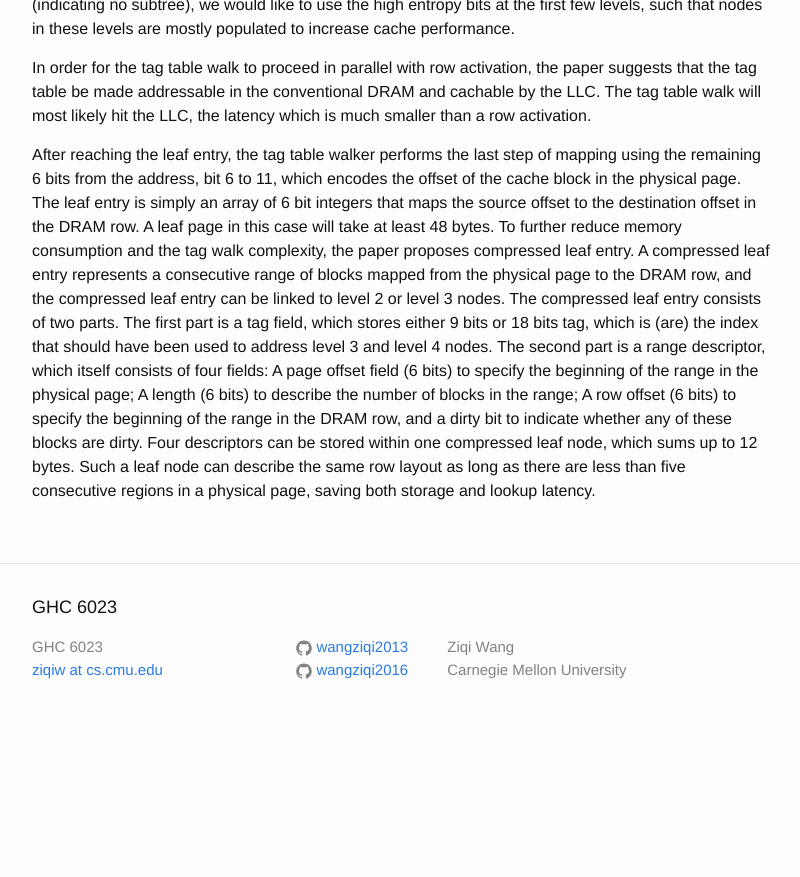
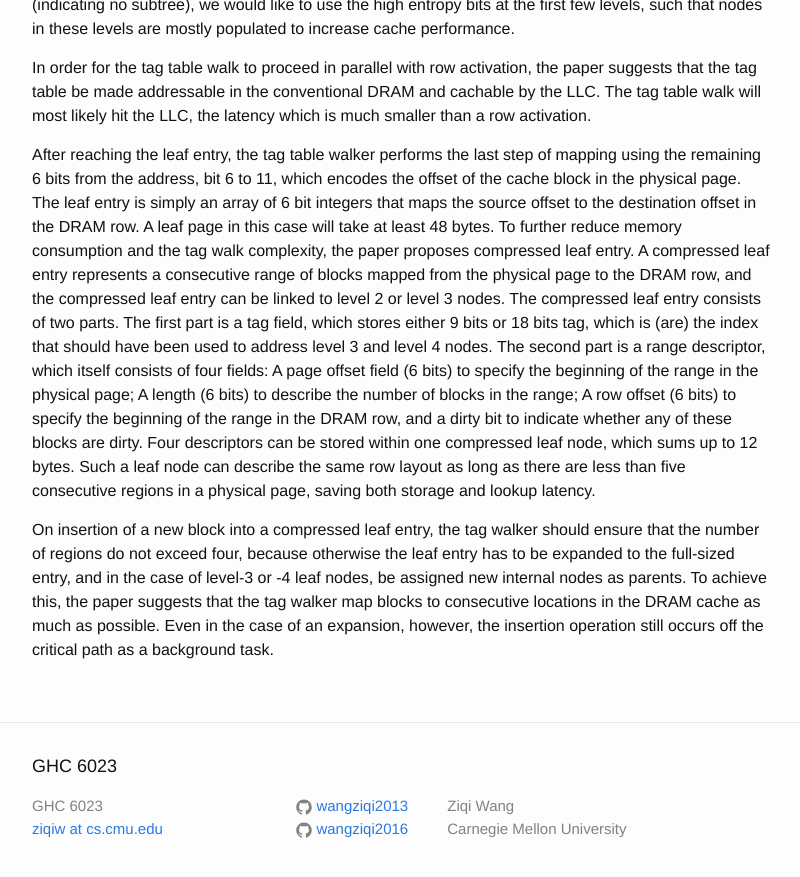
Before and after one commit to wangziqi2013/wangziqi2013.github.io, a Jekyll site: the page built from _posts/2019-09-01-tag-tables.markdown, in a window 1280 px wide and 900 px high, scrolled down 1933 px. Shown: the top 877 px of the window, without its empty margins (238-1038 px from the left). Built offline with Jekyll 4.4.1, drawn with Linux system fonts in a browser that asks for light colours; before the commit the page ends 2674 px from its top, so only the background shows below that.

Commit message:
Adding insertion

```diff
--- a/_posts/2019-09-01-tag-tables.markdown
+++ b/_posts/2019-09-01-tag-tables.markdown
@@ -88,3 +88,9 @@ to describe the number of blocks in the range; A row offset (6 bits) to specify
 and a dirty bit to indicate whether any of these blocks are dirty. Four descriptors can be stored within one compressed
 leaf node, which sums up to 12 bytes. Such a leaf node can describe the same row layout as long as there are less than
 five consecutive regions in a physical page, saving both storage and lookup latency.
+
+On insertion of a new block into a compressed leaf entry, the tag walker should ensure that the number of regions do not
+exceed four, because otherwise the leaf entry has to be expanded to the full-sized entry, and in the case of level-3 or -4
+leaf nodes, be assigned new internal nodes as parents. To achieve this, the paper suggests that the tag walker map blocks
+to consecutive locations in the DRAM cache as much as possible. Even in the case of an expansion, however, the insertion
+operation still occurs off the critical path as a background task.
```
